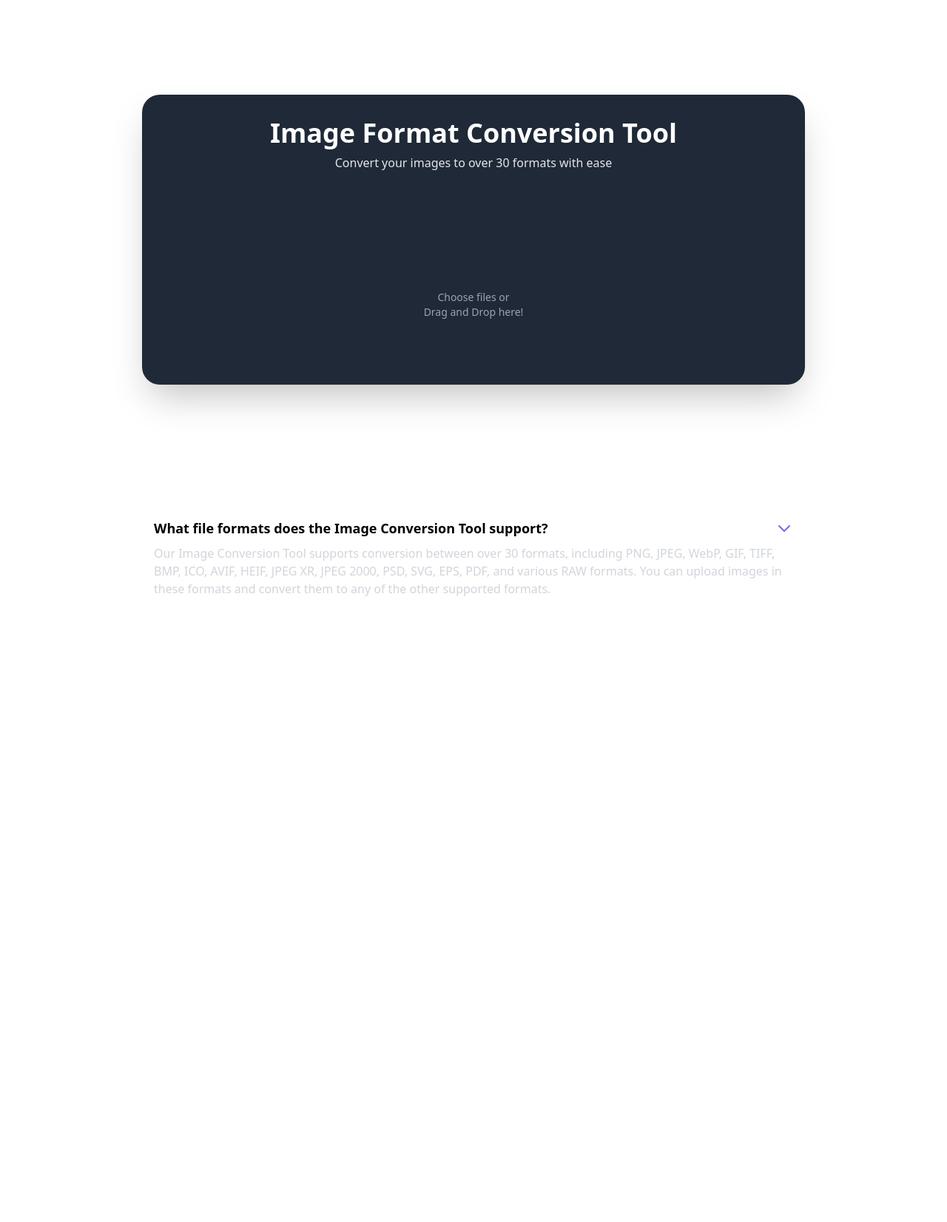
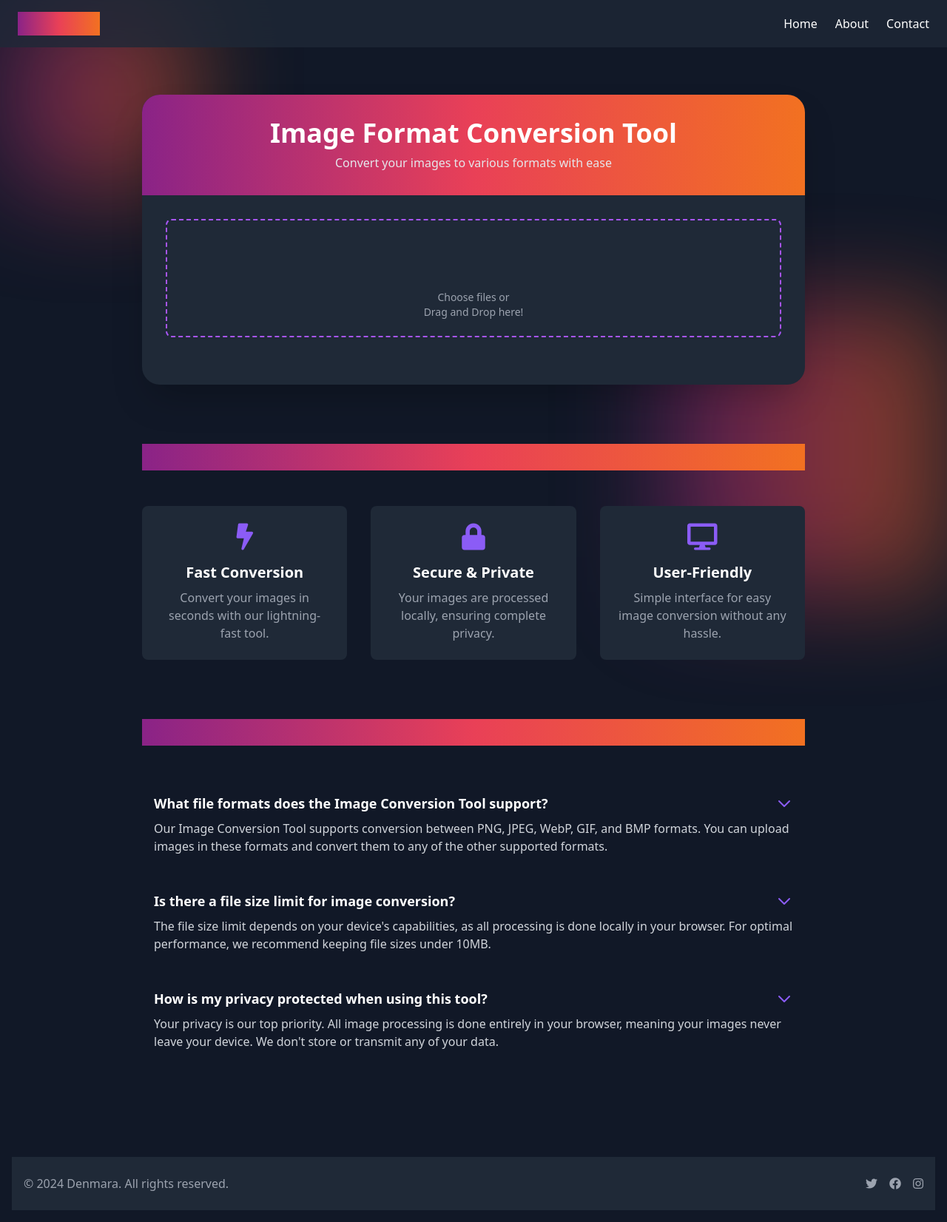
Before and after one commit to yasiir564/denmara, a plain HTML site: page anyformat.html in a window 1280 px wide. Shown: the whole page at 74% size. Before the commit the page ends 1016 px from the top, so only its background shows below. Drawn offline with nearby package versions, Linux system fonts and the light colour scheme; some icons are missing.

Commit message:
Update anyformat.html

```diff
--- a/anyformat.html
+++ b/anyformat.html
@@ -13,12 +13,55 @@
     <link rel="stylesheet" href="https://cdnjs.cloudflare.com/ajax/libs/aos/2.3.4/aos.css" />
     <link href="https://cdnjs.cloudflare.com/ajax/libs/font-awesome/5.15.3/css/all.min.css" rel="stylesheet">
     <style>
-        /* ... (previous styles remain unchanged) ... */
+        .blob {
+            background: linear-gradient(to right, #8a2387, #e94057, #f27121);
+            filter: blur(70px);
+        }
+        .gradient-bg {
+            background: linear-gradient(to right, #8a2387, #e94057, #f27121);
+        }
+        .drag-drop-area {
+            border: 2px dashed #a855f7;
+            transition: all 0.3s ease;
+        }
+        .drag-drop-area:hover, .drag-drop-area.dragover {
+            border-color: #6366f1;
+            background-color: rgba(99, 102, 241, 0.1);
+        }
+        .action-button {
+            @apply bg-gradient-to-r from-purple-500 to-indigo-500 text-white font-bold py-2 px-4 rounded-full transition duration-300 ease-in-out transform hover:scale-105 focus:outline-none focus:ring-2 focus:ring-purple-600 focus:ring-opacity-50;
+        }
+        .faq-item {
+            @apply bg-gray-800 transition-all duration-300 ease-in-out;
+        }
+        .faq-item.active .faq-answer {
+            @apply block;
+        }
+        .faq-item.active .faq-icon {
+            @apply rotate-180;
+        }
+        .faq-answer {
+            @apply hidden mt-2;
+        }
+        .scrollbar-hide::-webkit-scrollbar {
+            display: none;
+        }
+        .scrollbar-hide {
+            -ms-overflow-style: none;
+            scrollbar-width: none;
+        }
     </style>
 </head>
-<body class="min-h-screen p-4 relative overflow-x-hidden scrollbar-hide flex flex-col">
-    <header class="header fixed top-0 left-0 right-0 z-50 py-4 px-6">
-        <!-- ... (header content remains unchanged) ... -->
+<body class="min-h-screen p-4 relative overflow-x-hidden scrollbar-hide flex flex-col bg-gray-900 text-white">
+    <header class="header fixed top-0 left-0 right-0 z-50 py-4 px-6 bg-gray-800 bg-opacity-80 backdrop-filter backdrop-blur-lg">
+        <nav class="flex justify-between items-center">
+            <a href="#" class="text-2xl font-bold gradient-bg text-transparent bg-clip-text">Denmara</a>
+            <ul class="flex space-x-6">
+                <li><a href="#" class="hover:text-purple-400 transition-colors">Home</a></li>
+                <li><a href="#" class="hover:text-purple-400 transition-colors">About</a></li>
+                <li><a href="#" class="hover:text-purple-400 transition-colors">Contact</a></li>
+            </ul>
+        </nav>
     </header>
 
     <main class="flex-grow mt-20">
@@ -28,7 +71,7 @@
         <div class="bg-gray-800 rounded-3xl shadow-2xl w-full max-w-4xl mx-auto my-8 animate__animated animate__fadeIn relative z-10">
             <div class="gradient-bg p-6 sm:p-8 rounded-t-3xl">
                 <h1 class="text-3xl sm:text-4xl font-bold text-white text-center">Image Format Conversion Tool</h1>
-                <p class="text-gray-200 text-center mt-2">Convert your images to over 30 formats with ease</p>
+                <p class="text-gray-200 text-center mt-2">Convert your images to various formats with ease</p>
             </div>
 
             <div class="p-6 sm:p-8">
@@ -53,32 +96,7 @@
                         <option value="jpeg">JPEG</option>
                         <option value="webp">WebP</option>
                         <option value="gif">GIF</option>
-                        <option value="tiff">TIFF</option>
                         <option value="bmp">BMP</option>
-                        <option value="ico">ICO</option>
-                        <option value="avif">AVIF</option>
-                        <option value="heif">HEIF</option>
-                        <option value="jxr">JPEG XR</option>
-                        <option value="jp2">JPEG 2000</option>
-                        <option value="psd">PSD</option>
-                        <option value="svg">SVG</option>
-                        <option value="eps">EPS</option>
-                        <option value="pdf">PDF</option>
-                        <option value="raw">RAW</option>
-                        <option value="cr2">CR2</option>
-                        <option value="nef">NEF</option>
-                        <option value="orf">ORF</option>
-                        <option value="sr2">SR2</option>
-                        <option value="dng">DNG</option>
-                        <option value="arw">ARW</option>
-                        <option value="rw2">RW2</option>
-                        <option value="webp">WebP</option>
-                        <option value="heic">HEIC</option>
-                        <option value="hdr">HDR</option>
-                        <option value="exr">EXR</option>
-                        <option value="pbm">PBM</option>
-                        <option value="pgm">PGM</option>
-                        <option value="ppm">PPM</option>
                     </select>
                 </div>
 
@@ -95,31 +113,77 @@
             </div>
         </div>
 
-        <!-- ... (benefits section remains unchanged) ... -->
+        <div class="max-w-4xl mx-auto mt-20">
+            <h2 class="text-3xl font-bold text-center mb-12 gradient-bg text-transparent bg-clip-text" data-aos="fade-up">Why Choose Our Tool?</h2>
+            <div class="grid grid-cols-1 md:grid-cols-3 gap-8">
+                <div class="bg-gray-800 p-6 rounded-lg text-center" data-aos="fade-up" data-aos-delay="200">
+                    <i class="fas fa-bolt text-4xl text-purple-500 mb-4"></i>
+                    <h3 class="text-xl font-semibold mb-2">Fast Conversion</h3>
+                    <p class="text-gray-400">Convert your images in seconds with our lightning-fast tool.</p>
+                </div>
+                <div class="bg-gray-800 p-6 rounded-lg text-center" data-aos="fade-up" data-aos-delay="400">
+                    <i class="fas fa-lock text-4xl text-purple-500 mb-4"></i>
+                    <h3 class="text-xl font-semibold mb-2">Secure & Private</h3>
+                    <p class="text-gray-400">Your images are processed locally, ensuring complete privacy.</p>
+                </div>
+                <div class="bg-gray-800 p-6 rounded-lg text-center" data-aos="fade-up" data-aos-delay="600">
+                    <i class="fas fa-desktop text-4xl text-purple-500 mb-4"></i>
+                    <h3 class="text-xl font-semibold mb-2">User-Friendly</h3>
+                    <p class="text-gray-400">Simple interface for easy image conversion without any hassle.</p>
+                </div>
+            </div>
+        </div>
 
         <div class="max-w-4xl mx-auto mt-20 mb-16">
-            <h2 class="text-3xl font-bold text-center mb-12 gradient-bg text-white" data-aos="fade-up">Frequently Asked Questions</h2>
+            <h2 class="text-3xl font-bold text-center mb-12 gradient-bg text-transparent bg-clip-text" data-aos="fade-up">Frequently Asked Questions</h2>
             <div class="space-y-4" data-aos="fade-up" data-aos-delay="200">
                 <div class="faq-item rounded-lg p-4 cursor-pointer">
                     <div class="flex justify-between items-center">
                         <h3 class="text-lg font-semibold">What file formats does the Image Conversion Tool support?</h3>
-                        <svg class="faq-icon w-6 h-6 text-purple-500" fill="none" stroke="currentColor" viewBox="0 0 24 24" xmlns="http://www.w3.org/2000/svg"><path stroke-linecap="round" stroke-linejoin="round" stroke-width="2" d="M19 9l-7 7-7-7"></path></svg>
+                        <svg class="faq-icon w-6 h-6 text-purple-500 transition-transform duration-300" fill="none" stroke="currentColor" viewBox="0 0 24 24" xmlns="http://www.w3.org/2000/svg"><path stroke-linecap="round" stroke-linejoin="round" stroke-width="2" d="M19 9l-7 7-7-7"></path></svg>
                     </div>
                     <div class="faq-answer mt-2 text-gray-300">
-                        <p>Our Image Conversion Tool supports conversion between over 30 formats, including PNG, JPEG, WebP, GIF, TIFF, BMP, ICO, AVIF, HEIF, JPEG XR, JPEG 2000, PSD, SVG, EPS, PDF, and various RAW formats. You can upload images in these formats and convert them to any of the other supported formats.</p>
+                        <p>Our Image Conversion Tool supports conversion between PNG, JPEG, WebP, GIF, and BMP formats. You can upload images in these formats and convert them to any of the other supported formats.</p>
                     </div>
                 </div>
-                <!-- ... (other FAQ items remain unchanged) ... -->
+                <div class="faq-item rounded-lg p-4 cursor-pointer">
+                    <div class="flex justify-between items-center">
+                        <h3 class="text-lg font-semibold">Is there a file size limit for image conversion?</h3>
+                        <svg class="faq-icon w-6 h-6 text-purple-500 transition-transform duration-300" fill="none" stroke="currentColor" viewBox="0 0 24 24" xmlns="http://www.w3.org/2000/svg"><path stroke-linecap="round" stroke-linejoin="round" stroke-width="2" d="M19 9l-7 7-7-7"></path></svg>
+                    </div>
+                    <div class="faq-answer mt-2 text-gray-300">
+                        <p>The file size limit depends on your device's capabilities, as all processing is done locally in your browser. For optimal performance, we recommend keeping file sizes under 10MB.</p>
+                    </div>
+                </div>
+                <div class="faq-item rounded-lg p-4 cursor-pointer">
+                    <div class="flex justify-between items-center">
+                        <h3 class="text-lg font-semibold">How is my privacy protected when using this tool?</h3>
+                        <svg class="faq-icon w-6 h-6 text-purple-500 transition-transform duration-300" fill="none" stroke="currentColor" viewBox="0 0 24 24" xmlns="http://www.w3.org/2000/svg"><path stroke-linecap="round" stroke-linejoin="round" stroke-width="2" d="M19 9l-7 7-7-7"></path></svg>
+                    </div>
+                    <div class="faq-answer mt-2 text-gray-300">
+                        <p>Your privacy is our top priority. All image processing is done entirely in your browser, meaning your images never leave your device. We don't store or transmit any of your data.</p>
+                    </div>
+                </div>
             </div>
         </div>
     </main>
 
-    <footer class="footer py-6 px-4 mt-16">
-        <!-- ... (footer content remains unchanged) ... -->
+    <footer class="footer py-6 px-4 mt-16 bg-gray-800">
+        <div class="container mx-auto flex flex-col md:flex-row justify-between items-center">
+            <p class="text-gray-400">&copy; 2024 Denmara. All rights reserved.</p>
+            <div class="flex space-x-4 mt-4 md:mt-0">
+                <a href="#" class="text-gray-400 hover:text-purple-500 transition-colors"><i class="fab fa-twitter"></i></a>
+                <a href="#" class="text-gray-400 hover:text-purple-500 transition-colors"><i class="fab fa-facebook"></i></a>
+                <a href="#" class="text-gray-400 hover:text-purple-500 transition-colors"><i class="fab fa-instagram"></i></a>
+            </div>
+        </div>
     </footer>
 
+    <button id="scrollTopBtn" class="fixed bottom-4 right-4 bg-purple-500 text-white p-2 rounded-full shadow-lg transition-opacity duration-300 opacity-0 invisible">
+        <i class="fas fa-arrow-up"></i>
+    </button>
+
     <script>
-       // Wait for the DOM to be fully loaded
     document.addEventListener('DOMContentLoaded', function() {
         const dragDropArea = document.getElementById('dragDropArea');
         const fileInput = document.getElementById('fileInput');
@@ -201,7 +265,6 @@ document.addEventListener('DOMContentLoaded', function() {
                 const selectedFormat = formatSelect.value;
                 convertImage(selectedFile, selectedFormat)
                     .then(blob => {
-                    // Create object URL for download
                         const url = URL.createObjectURL(blob);
                         downloadBtn.setAttribute('data-url', url);
                         downloadBtn.setAttribute('data-filename', `converted_image.${selectedFormat}`);
@@ -255,11 +318,12 @@ document.addEventListener('DOMContentLoaded', function() {
                             case 'gif':
                                 mimeType = 'image/gif';
                                 break;
+                            case 'bmp':
+                                mimeType = 'image/bmp';
+                                break;
                             default:
-                            // For formats not supported by canvas, we would typically make an API call here
-                            // For demonstration, we'll just convert to PNG
-                            console.warn(`Format ${format} not supported client-side. Converting to PNG.`);
-                            mimeType = 'image/png';
+                                reject(new Error('Unsupported format'));
+                                return;
                         }
 
                         canvas.toBlob((blob) => {
@@ -301,9 +365,11 @@ document.addEventListener('DOMContentLoaded', function() {
         const scrollTopBtn = document.getElementById('scrollTopBtn');
         window.addEventListener('scroll', () => {
             if (window.pageYOffset > 100) {
-            scrollTopBtn.classList.remove('hidden');
+                scrollTopBtn.classList.remove('opacity-0', 'invisible');
+                scrollTopBtn.classList.add('opacity-100', 'visible');
             } else {
-            scrollTopBtn.classList.add('hidden');
+                scrollTopBtn.classList.add('opacity-0', 'invisible');
+                scrollTopBtn.classList.remove('opacity-100', 'visible');
             }
         });
 
```
Lines whose indentation alone changed are shown as unchanged.
